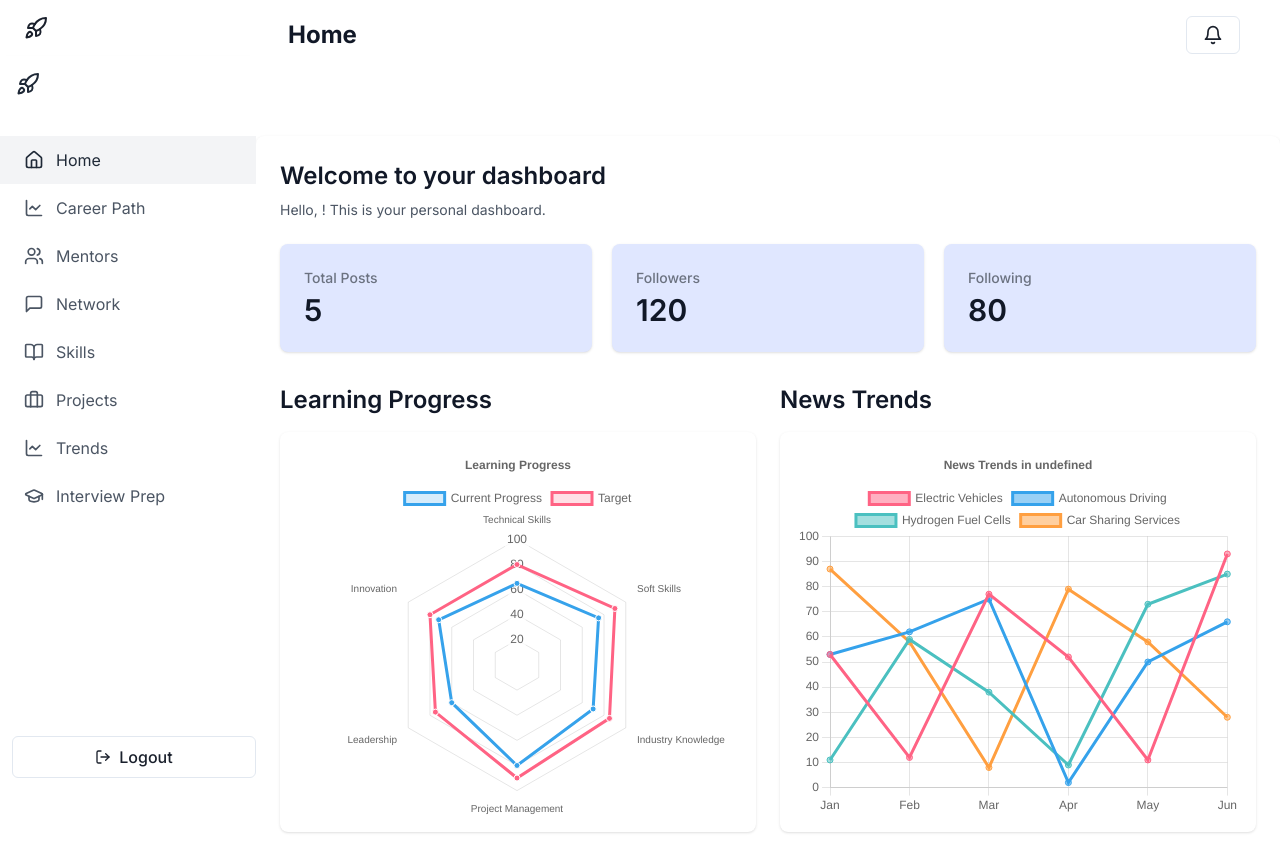
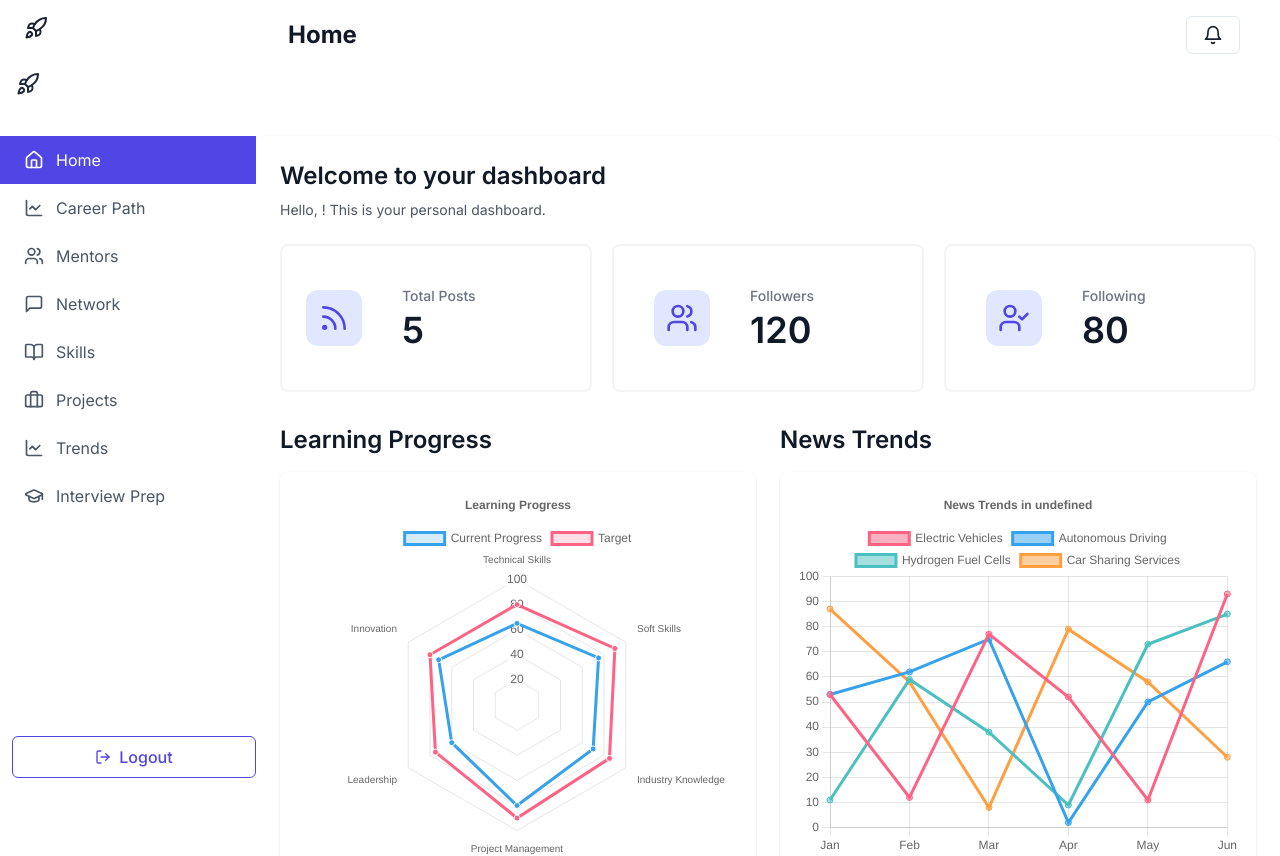
Before and after one commit to JeffCorp/saltus-fe, a Next.js app: page /dashboard in a window 1280 px wide. Built offline with nearby package versions, Linux system fonts and the light colour scheme; no server answers.

Commit message:
changes to dashboard tiles and nav menu

```diff
--- a/src/app/dashboard/page.tsx
+++ b/src/app/dashboard/page.tsx
@@ -1,7 +1,7 @@
-'use client'
-import { useLatestUpdatesMutation } from '@/services/useLatestUpdates';
-import { useProfile } from '@/services/useProfile';
-import { Box, Flex, Link, Spinner, Text } from '@chakra-ui/react';
+"use client";
+import { useLatestUpdatesMutation } from "@/services/useLatestUpdates";
+import { useProfile } from "@/services/useProfile";
+import { Box, Flex, Link, Spinner, Text } from "@chakra-ui/react";
 import {
   CategoryScale,
   Chart as ChartJS,
@@ -12,11 +12,12 @@ import {
   RadialLinearScale,
   Title,
   Tooltip,
-} from 'chart.js';
-import { useSession } from 'next-auth/react';
-import { useRouter } from 'next/navigation';
-import { useEffect, useState } from 'react';
-import { Line, Radar } from 'react-chartjs-2';
+} from "chart.js";
+import { Rss, UserCheck, Users } from "lucide-react";
+import { useSession } from "next-auth/react";
+import { useRouter } from "next/navigation";
+import { useEffect, useState } from "react";
+import { Line, Radar } from "react-chartjs-2";
 
 ChartJS.register(
   CategoryScale,
@@ -35,49 +36,54 @@ const generateRandomData = (count: number) => {
 
 // Mock data for news trends with randomized data
 const newsTrends = {
-  labels: ['Jan', 'Feb', 'Mar', 'Apr', 'May', 'Jun'],
+  labels: ["Jan", "Feb", "Mar", "Apr", "May", "Jun"],
   datasets: [
     {
-      label: 'Electric Vehicles',
+      label: "Electric Vehicles",
       data: generateRandomData(6),
-      borderColor: 'rgb(255, 99, 132)',
-      backgroundColor: 'rgba(255, 99, 132, 0.5)',
+      borderColor: "rgb(255, 99, 132)",
+      backgroundColor: "rgba(255, 99, 132, 0.5)",
     },
     {
-      label: 'Autonomous Driving',
+      label: "Autonomous Driving",
       data: generateRandomData(6),
-      borderColor: 'rgb(53, 162, 235)',
-      backgroundColor: 'rgba(53, 162, 235, 0.5)',
+      borderColor: "rgb(53, 162, 235)",
+      backgroundColor: "rgba(53, 162, 235, 0.5)",
     },
     {
-      label: 'Hydrogen Fuel Cells',
+      label: "Hydrogen Fuel Cells",
       data: generateRandomData(6),
-      borderColor: 'rgb(75, 192, 192)',
-      backgroundColor: 'rgba(75, 192, 192, 0.5)',
+      borderColor: "rgb(75, 192, 192)",
+      backgroundColor: "rgba(75, 192, 192, 0.5)",
     },
     {
-      label: 'Car Sharing Services',
+      label: "Car Sharing Services",
       data: generateRandomData(6),
-      borderColor: 'rgb(255, 159, 64)',
-      backgroundColor: 'rgba(255, 159, 64, 0.5)',
+      borderColor: "rgb(255, 159, 64)",
+      backgroundColor: "rgba(255, 159, 64, 0.5)",
     },
   ],
 };
 
 const Dashboard = () => {
   const { data: session } = useSession();
-  const { profile, isLoading, isError, error, updateProfile, isUpdating } = useProfile()
-  const router = useRouter()
-  const { data: latestUpdates, mutate: getLatestUpdates, isPending: isLoadingLatestUpdates } = useLatestUpdatesMutation()
-  const [newsTrendsData, setNewsTrendsData] = useState<any>(newsTrends)
+  const { profile, isLoading, isError, error, updateProfile, isUpdating } =
+    useProfile();
+  const router = useRouter();
+  const {
+    data: latestUpdates,
+    mutate: getLatestUpdates,
+    isPending: isLoadingLatestUpdates,
+  } = useLatestUpdatesMutation();
+  const [newsTrendsData, setNewsTrendsData] = useState<any>(newsTrends);
 
   console.log(profile);
 
   useEffect(() => {
     if (profile) {
-      getLatestUpdates(profile.topic)
+      getLatestUpdates(profile.topic);
     }
-  }, [profile])
+  }, [profile]);
 
   useEffect(() => {
     if (latestUpdates) {
@@ -91,7 +97,7 @@ const Dashboard = () => {
       //   }))
       // })
     }
-  }, [latestUpdates])
+  }, [latestUpdates]);
   // if (session) {
   //   router.push('/login')
   // }
@@ -105,29 +111,36 @@ const Dashboard = () => {
 
   // Mock data for learning progress
   const learningProgressData = {
-    labels: ['Technical Skills', 'Soft Skills', 'Industry Knowledge', 'Project Management', 'Leadership', 'Innovation'],
+    labels: [
+      "Technical Skills",
+      "Soft Skills",
+      "Industry Knowledge",
+      "Project Management",
+      "Leadership",
+      "Innovation",
+    ],
     datasets: [
       {
-        label: 'Current Progress',
+        label: "Current Progress",
         data: [65, 75, 70, 80, 60, 72],
-        backgroundColor: 'rgba(54, 162, 235, 0.2)',
-        borderColor: 'rgb(54, 162, 235)',
-        pointBackgroundColor: 'rgb(54, 162, 235)',
-        pointBorderColor: '#fff',
-        pointHoverBackgroundColor: '#fff',
-        pointHoverBorderColor: 'rgb(54, 162, 235)'
+        backgroundColor: "rgba(54, 162, 235, 0.2)",
+        borderColor: "rgb(54, 162, 235)",
+        pointBackgroundColor: "rgb(54, 162, 235)",
+        pointBorderColor: "#fff",
+        pointHoverBackgroundColor: "#fff",
+        pointHoverBorderColor: "rgb(54, 162, 235)",
       },
       {
-        label: 'Target',
+        label: "Target",
         data: [80, 90, 85, 90, 75, 80],
-        backgroundColor: 'rgba(255, 99, 132, 0.2)',
-        borderColor: 'rgb(255, 99, 132)',
-        pointBackgroundColor: 'rgb(255, 99, 132)',
-        pointBorderColor: '#fff',
-        pointHoverBackgroundColor: '#fff',
-        pointHoverBorderColor: 'rgb(255, 99, 132)'
-      }
-    ]
+        backgroundColor: "rgba(255, 99, 132, 0.2)",
+        borderColor: "rgb(255, 99, 132)",
+        pointBackgroundColor: "rgb(255, 99, 132)",
+        pointBorderColor: "#fff",
+        pointHoverBackgroundColor: "#fff",
+        pointHoverBorderColor: "rgb(255, 99, 132)",
+      },
+    ],
   };
 
   const options = {
@@ -135,7 +148,7 @@ const Dashboard = () => {
     maintainAspectRatio: false,
     plugins: {
       legend: {
-        position: 'top' as const,
+        position: "top" as const,
       },
       title: {
         display: true,
@@ -149,62 +162,99 @@ const Dashboard = () => {
     maintainAspectRatio: false,
     plugins: {
       legend: {
-        position: 'top' as const,
+        position: "top" as const,
       },
       title: {
         display: true,
-        text: 'Learning Progress',
+        text: "Learning Progress",
       },
     },
     scales: {
       r: {
         angleLines: {
-          display: false
+          display: false,
         },
         suggestedMin: 0,
-        suggestedMax: 100
-      }
-    }
+        suggestedMax: 100,
+      },
+    },
   };
 
   return (
     <div className="bg-white shadow sm:rounded-lg min-h-screen">
       <div className="px-4 py-5 sm:p-6">
-        <h1 className="text-2xl font-semibold text-gray-900">Welcome to your dashboard</h1>
+        <h1 className="text-2xl font-semibold text-gray-900">
+          Welcome to your dashboard
+        </h1>
         <p className="mt-2 text-sm text-gray-600">
-          Hello, {session?.user?.name || session?.user?.email}! This is your personal dashboard.
+          Hello, {session?.user?.name || session?.user?.email}! This is your
+          personal dashboard.
         </p>
 
         <div className="mt-6 grid grid-cols-1 gap-5 sm:grid-cols-3">
-          <div className="bg-indigo-100 overflow-hidden shadow rounded-lg">
-            <div className="px-4 py-5 sm:p-6">
-              <dt className="text-sm font-medium text-gray-500 truncate">Total Posts</dt>
-              <dd className="mt-1 text-3xl font-semibold text-gray-900">{userStats.postsCount}</dd>
+          <div className="bg-white border-[2px] border-gray-100 overflow-hidden rounded-lg flex items-center">
+            <div className="px-4 py-5 sm:p-6 flex items-center gap-10">
+              <div className="p-3 bg-indigo-100 rounded-xl">
+                <Rss className="h-8 w-8 text-indigo-600" />
+              </div>
+              <div>
+                <dt className="text-sm font-medium text-gray-500 truncate">
+                  Total Posts
+                </dt>
+                <dd className="mt-1 text-4xl font-semibold text-gray-900">
+                  {userStats.postsCount}
+                </dd>
               </div>
             </div>
-          <div className="bg-indigo-100 overflow-hidden shadow rounded-lg">
-            <div className="px-4 py-5 sm:p-6">
-              <dt className="text-sm font-medium text-gray-500 truncate">Followers</dt>
-              <dd className="mt-1 text-3xl font-semibold text-gray-900">{userStats.followersCount}</dd>
+          </div>
+          <div className="bg-white border-[2px] border-gray-100 overflow-hidden rounded-lg">
+            <div className="px-4 py-5 sm:p-10 flex items-center gap-10">
+              <div className="p-3 bg-indigo-100 rounded-xl">
+                <Users className="h-8 w-8 text-indigo-600" />
+              </div>
+              <div>
+                <dt className="text-sm font-medium text-gray-500 truncate">
+                  Followers
+                </dt>
+                <dd className="mt-1 text-4xl font-semibold text-gray-900">
+                  {userStats.followersCount}
+                </dd>
               </div>
             </div>
-          <div className="bg-indigo-100 overflow-hidden shadow rounded-lg">
-            <div className="px-4 py-5 sm:p-6">
-              <dt className="text-sm font-medium text-gray-500 truncate">Following</dt>
-              <dd className="mt-1 text-3xl font-semibold text-gray-900">{userStats.followingCount}</dd>
+          </div>
+          <div className="bg-white border-[2px] border-gray-100 overflow-hidden rounded-lg">
+            <div className="px-4 py-5 sm:p-10 flex items-center gap-10">
+              <div className="p-3 bg-indigo-100 rounded-xl">
+                <UserCheck className="h-8 w-8 text-indigo-600" />
+              </div>
+              <div>
+                <dt className="text-sm font-medium text-gray-500 truncate">
+                  Following
+                </dt>
+                <dd className="mt-1 text-4xl font-semibold text-gray-900">
+                  {userStats.followingCount}
+                </dd>
+              </div>
             </div>
           </div>
         </div>
 
         <div className="mt-8 grid grid-cols-1 gap-6 lg:grid-cols-2">
           <div className="h-[400px]">
-            <h2 className="text-2xl font-semibold text-gray-900 mb-4">Learning Progress</h2>
+            <h2 className="text-2xl font-semibold text-gray-900 mb-4">
+              Learning Progress
+            </h2>
             <div className="bg-white p-4 rounded-lg shadow h-full">
-              <Radar data={learningProgressData} options={learningProgressOptions} />
+              <Radar
+                data={learningProgressData}
+                options={learningProgressOptions}
+              />
             </div>
           </div>
           <div className="h-[400px]">
-            <h2 className="text-2xl font-semibold text-gray-900 mb-4">News Trends</h2>
+            <h2 className="text-2xl font-semibold text-gray-900 mb-4">
+              News Trends
+            </h2>
             <div className="bg-white p-4 rounded-lg shadow h-full">
               <Line options={options} data={newsTrendsData} />
             </div>
@@ -212,17 +262,28 @@ const Dashboard = () => {
         </div>
 
         <div className="mt-[100px]">
-          <h2 className="text-2xl font-semibold text-gray-900 mb-4">Your News Updates</h2>
+          <h2 className="text-2xl font-semibold text-gray-900 mb-4">
+            Your News Updates
+          </h2>
           <div className="grid grid-cols-1 gap-4 sm:grid-cols-2">
-            {
-              isLoadingLatestUpdates ?
-                <Flex justifyContent="center" alignItems="center" height="100%" width="100%">
+            {isLoadingLatestUpdates ? (
+              <Flex
+                justifyContent="center"
+                alignItems="center"
+                height="100%"
+                width="100%"
+              >
                 <Spinner />
               </Flex>
-                :
-                (latestUpdates && latestUpdates?.length > 0) ?
+            ) : latestUpdates && latestUpdates?.length > 0 ? (
               latestUpdates?.map((update, index) => (
-                    <Box key={index} borderWidth="1px" borderRadius="lg" overflow="hidden" p={4}>
+                <Box
+                  key={index}
+                  borderWidth="1px"
+                  borderRadius="lg"
+                  overflow="hidden"
+                  p={4}
+                >
                   <Flex align="start" gap={1}>
                     {/* <Box flex={1}>
                           {update.thumbnail != "self" && (
@@ -230,22 +291,37 @@ const Dashboard = () => {
                           )}
                         </Box> */}
                     <Flex flex={3} direction="column" gap={2}>
-                          <Text fontWeight="bold" fontSize="lg" noOfLines={1} textTransform="capitalize">{update.title}</Text>
-                          <Text fontSize="sm" color="gray.500">Author: {update.author}</Text>
+                      <Text
+                        fontWeight="bold"
+                        fontSize="lg"
+                        noOfLines={1}
+                        textTransform="capitalize"
+                      >
+                        {update.title}
+                      </Text>
+                      <Text fontSize="sm" color="gray.500">
+                        Author: {update.author}
+                      </Text>
 
-                          <Text noOfLines={2}>{update.description || update.selftext}</Text>
-                          <Link href={`https://www.reddit.com${update.permalink}`} isExternal color="blue.500">
+                      <Text noOfLines={2}>
+                        {update.description || update.selftext}
+                      </Text>
+                      <Link
+                        href={`https://www.reddit.com${update.permalink}`}
+                        isExternal
+                        color="blue.500"
+                      >
                         Read more
                       </Link>
                     </Flex>
                   </Flex>
                 </Box>
               ))
-                  :
+            ) : (
               <Flex justifyContent="center" alignItems="center" height="100%">
                 <Text>No news updates found</Text>
               </Flex>
-            }
+            )}
           </div>
         </div>
       </div>
--- a/src/app/page.tsx
+++ b/src/app/page.tsx
@@ -11,7 +11,6 @@ import { useRouter } from "next/navigation";
 
 export default function CareerLeapLanding() {
   const router = useRouter();
-  const { data: session } = useSession();
 
 
 
--- a/src/components/dashboard/layout.tsx
+++ b/src/components/dashboard/layout.tsx
@@ -40,7 +40,10 @@ export default function Dashboard({ children }: { children: React.ReactNode }) {
       {/* Sidebar */}
       <aside className="min-w-64 bg-white shadow-md flex-1">
         <div className="p-4">
-          <Link href="/" className="text-2xl font-bold text-gray-800 flex items-center">
+          <Link
+            href="/"
+            className="text-2xl font-bold text-gray-800 flex items-center"
+          >
             <Rocket className="h-6 w-6 mr-2" />
             {process.env.NEXT_PUBLIC_APP_NAME}
           </Link>
@@ -50,8 +53,9 @@ export default function Dashboard({ children }: { children: React.ReactNode }) {
             <Link
               key={item.name}
               href={item.link}
-              className={`flex items-center px-6 py-3 text-gray-600 hover:bg-gray-100 hover:text-gray-800 ${activeTab === item.name ? "bg-gray-100 text-gray-800" : ""
-                }`}
+              className={`flex items-center px-6 py-3 text-gray-600 hover:bg-gray-100 hover:text-gray-800 ${
+                activeTab === item.name ? "bg-indigo-600 text-white hover:bg-indigo-600 hover:text-white" : ""
+              }`}
               onClick={() => setActiveTab(item.name)}
             >
               <item.icon className="h-5 w-5 mr-3" />
@@ -62,7 +66,7 @@ export default function Dashboard({ children }: { children: React.ReactNode }) {
         <div className="flex items-center justify-center ml-3">
           <Button
             variant="outline"
-            className="w-full flex items-center justify-center"
+            className="w-full flex items-center justify-center text-indigo-600 border-indigo-600"
             onClick={() => signOut()}
           >
             <LogOut className="mr-2 h-4 w-4" />
```
Lines whose indentation alone changed are shown as unchanged.
